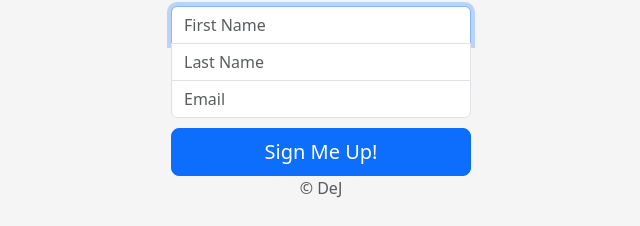
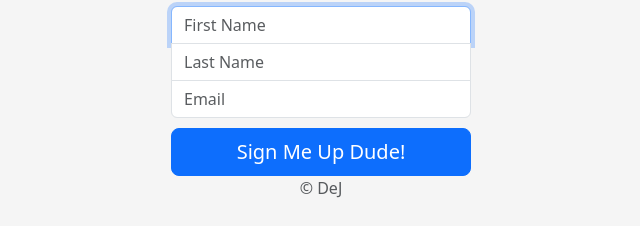
Before and after one commit to TheJ8467/Newsletter, a website: page signup.html in a window 1280 px wide. Shown: the part 359-585 px from the top of the page, without its empty margins (319-959 px from the left). Drawn offline with nearby package versions, Linux system fonts and the light colour scheme.

Commit message:
Update signup.html

```diff
--- a/signup.html
+++ b/signup.html
@@ -40,7 +40,7 @@
       <input type="text" class="form-control middle"  placeholder="Last Name" name="lastName" required>
       <input type="email" class="form-control bottom"  placeholder="Email" name="emailAddress" required>
 
-    <button class="w-100 btn btn-lg btn-primary" type="submit">Sign Me Up!</button>
+    <button class="w-100 btn btn-lg btn-primary" type="submit">Sign Me Up Dude!</button>
     <p class="text-muted">&copy; DeJ</p>
   </form>
 </main>
```
